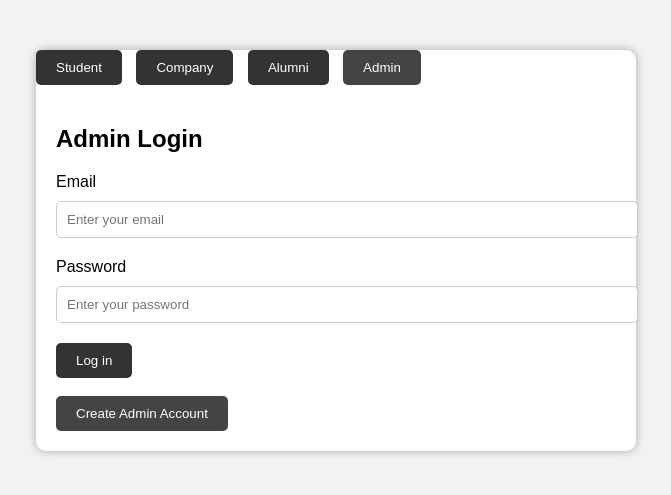
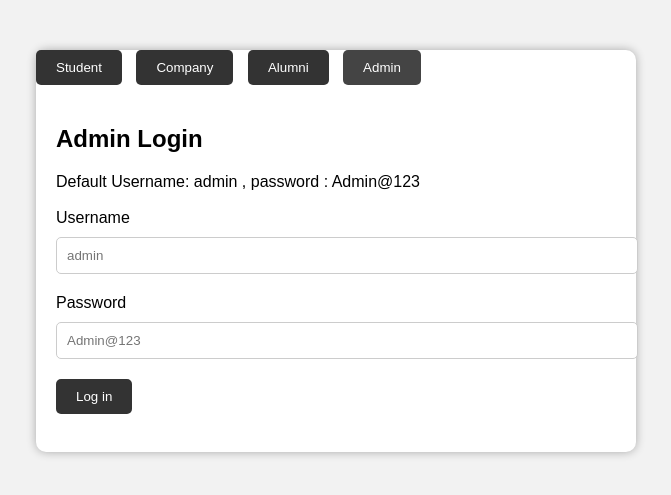
Before and after one commit to iitp-rakesh/TPC-Portal, a PHP site: page /home.php in a window 1280 px wide, after a click on "Admin". Shown: the part 128-623 px from the top of the page, without its empty margins (304-975 px from the left). Run offline with PHP 8.4, Linux system fonts and the light colour scheme.

Commit message:
initial commit

```diff
--- a/company_addjob.php
+++ b/company_addjob.php
@@ -92,7 +92,7 @@
     </div>
     <h2>ADD JOB</h2>
     <center>
-        <form method="post" action="addjob.php">
+        <form method="post">
 
             <label>Minimun CPI:</label>
             <input type="number" name="min_cpi" required><br><br>
@@ -142,7 +142,6 @@
         mysqli_close($conn);
     }
     ?>
-
 </body>
 
 </html>
--- a/home.php
+++ b/home.php
@@ -139,15 +139,15 @@
 
         <div id="admin-tab" class="tab">
             <h2>Admin Login</h2>
+            Default Username: admin , password : Admin@123<br><br>
             <form action="adminlogin.php" method="post">
-                <label for="admin-username">Email</label>
-                <input type="text" id="admin-username" name="admin-username" placeholder="Enter your email">
+                <label for="admin-username">Username</label>
+                <input type="text" id="admin-username" name="admin-username" placeholder="admin">
                 <label for="admin-password">Password</label>
-                <input type="password" id="admin-password" name="admin-password" placeholder="Enter your password">
+                <input type="password" id="admin-password" name="admin-password" placeholder="Admin@123">
                 <input type="submit" value="Log in">
             </form>
             <br>
-            <a href="adminsignup.php"><button>Create Admin Account</button></a>
         </div>
     </div>
     <script>
```
